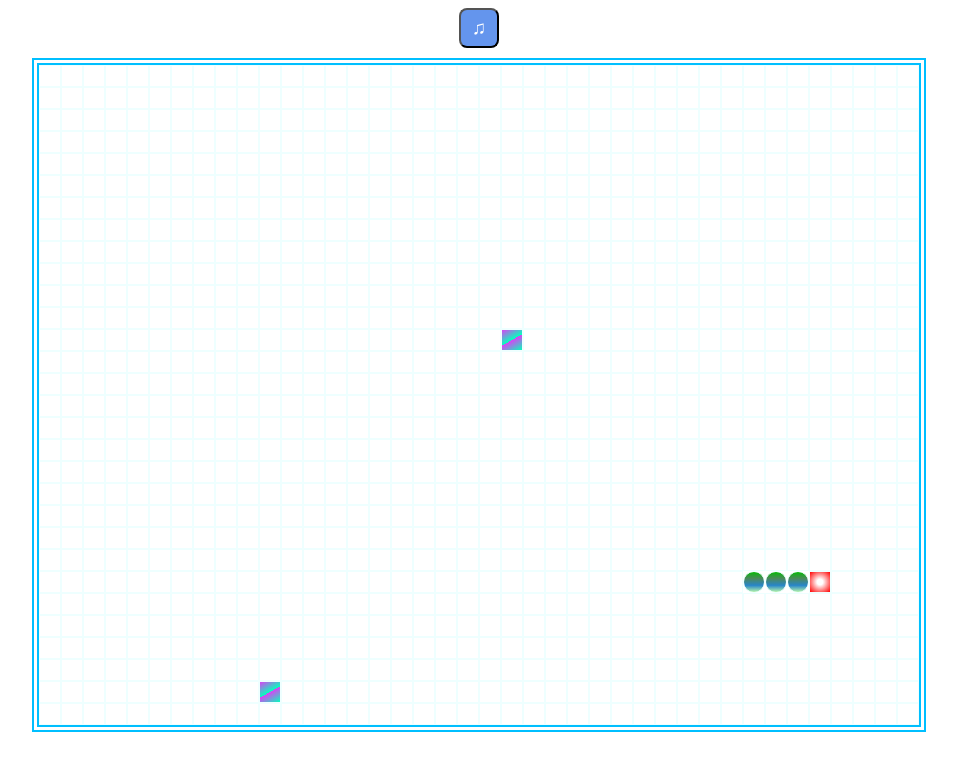
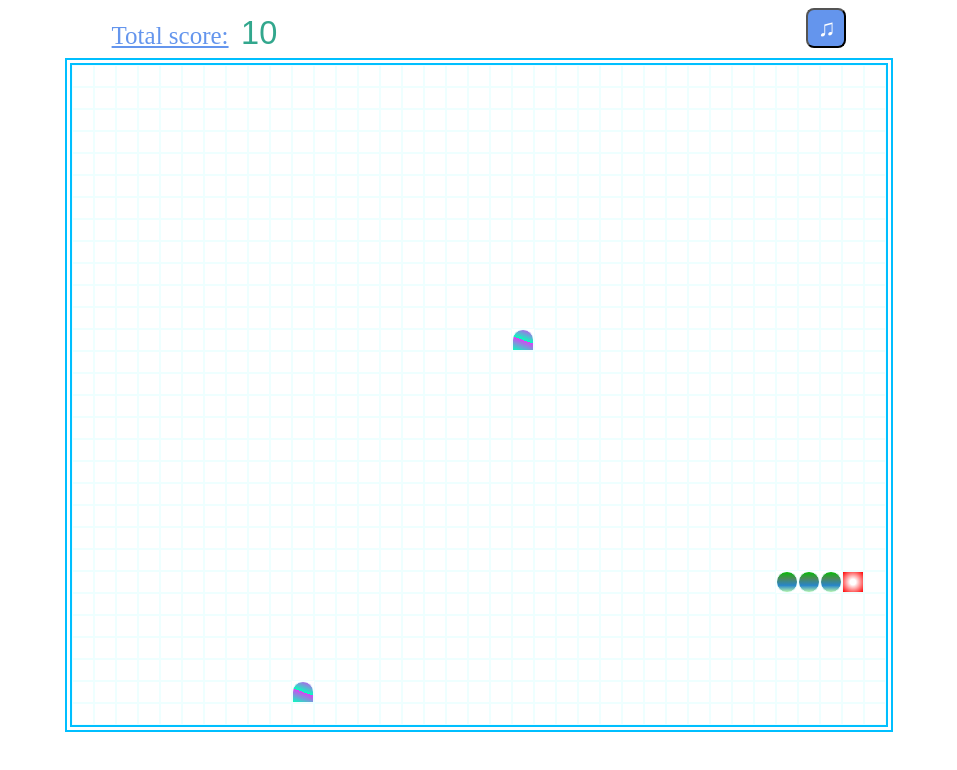
Before and after one commit to andorey/JS_practic, a plain HTML site: page snake/index.html in a window 1280 px wide. Shown: the whole page, without its empty margins (161-1118 px from the left). Drawn offline with Linux system fonts and the light colour scheme.

Commit message:
added counter and total score:

```diff
--- a/snake/index.html
+++ b/snake/index.html
@@ -50,8 +50,9 @@
 		}
 
 		.food{
-        	background: repeating-linear-gradient(150deg, #d943f4 50%, #05ffbd);
+        	background: repeating-linear-gradient(200deg, #d943f4 50%, #05ffbd);
             border: solid 0;
+			border-radius: 50% 50% 0 0;
 		}
 
         .field{
@@ -67,7 +68,7 @@
             text-shadow: #026269 -2px -3px 5px;
             height: 100%;
             width: 100%;
-            color: rgb(255, 255, 255);
+            color: rgb(232, 27, 27);
             font-size: 4.1em;
             font-weight: bold;
             background-color: rgba(0, 0, 0, 0.10)
@@ -82,19 +83,48 @@
             border-radius: 9px;
             box-shadow: white 0 0 15px;
         }
+
+		#header{
+            display: flex;
+            align-items: center;
+            justify-content: space-around;
+            align-content: first baseline;
+            width: 100%;
+			font-size: 20px;
+		}
+
+		.counter{
+            font-family: Arial, Helvetica, sans-serif;
+            height: 34px;
+            width: 150px;
+			font-size: 1.3em;
+			text-align: left;
+			padding-bottom: 10px;
+			color: #32a78d;
+		}
+
+		.score{
+			font-size: 25px;
+			color: cornflowerblue;
+		}
 	</style>
 </head>
 <body>
+<div id="header">
+	<span class="score"><u>Total score:</u>&nbsp;&nbsp;<span class="counter">0</span></span>
 	<button id="sound" class="active">&#9835</button>
+</div>
 <div id="game"></div>
 
 <script>
     const game = document.getElementById('game');
-    let columnNum = Math.floor(window.innerWidth / 32);
+    let columnNum = Math.floor(window.innerWidth / 34);
     let rowsNum = Math.floor(window.innerHeight / 26);
     let lineCheck = Array.from({length: rowsNum}, () => Array.from({length: columnNum}, () => 0));
     let volume = 0.02
 	let mice = 3;
+    let errors = false;
+    let counter = document.querySelector('.counter')
 
     const button  = document.querySelector('#sound');
     button.addEventListener('click', function (event) {
@@ -169,7 +199,7 @@
         }
 
 		let mouse = [0,0,0].map(coordinates)
-		while( mouse.every(el=> el.classList.contains('snakeHead') || el.classList.contains('snakeBody')) ){
+		while( mouse.some(el=> el.classList.contains('snakeHead') || el.classList.contains('snakeBody')) ){
 		    mouse = [0,0,0].map(coordinates)
 		}
 		mouse.map(el => el.classList.add('food'))
@@ -210,6 +240,15 @@
             }
 		}
         sound(1, volume)
+		errors = true;
+
+        bodySnake.forEach((e,i)=> i === 0 ? e.classList.add('snakeHead') : e.classList.add('snakeBody'))
+
+        if( bodySnake[0].classList.contains('snakeBody') ){
+            sound(3, volume)
+			clearInterval(interval)
+			restartGame()
+        }
 
         if ( bodySnake[0].classList.contains('food') ){
             bodySnake[0].classList.remove('food')
@@ -220,28 +259,27 @@
                 setTimeout(food, 200)
                 mice = 3
             }
-        }
-
-        bodySnake.forEach((e,i)=> i === 0 ? e.classList.add('snakeHead') : e.classList.add('snakeBody'))
-
-        if( bodySnake[0].classList.contains('snakeBody') ){
-            sound(3, volume)
-			clearInterval(interval)
-			restartGame()
+            counter.innerHTML = Number(counter.innerHTML) + 10;
         }
     }
 
     let interval = setInterval(move, 200)
 
 	window.addEventListener('keydown', function (event) {
-		if( event.key === 'ArrowLeft' && direction !== 'right'){
+	    if ( errors === true ) {
+            if (event.key === 'ArrowLeft' && direction !== 'right') {
                 direction = 'left'
-		}else if( event.key === 'ArrowRight' && direction !== 'left'){
+				errors = false;
+            } else if (event.key === 'ArrowRight' && direction !== 'left') {
                 direction = 'right'
-		}else if( event.key === 'ArrowUp' && direction !== 'down'){
+				errors = false;
+            } else if (event.key === 'ArrowUp' && direction !== 'down') {
                 direction = 'up'
-		}else if( event.key === 'ArrowDown' && direction !== 'up'){
+				errors = false;
+            } else if (event.key === 'ArrowDown' && direction !== 'up') {
                 direction = 'down'
+				errors = false;
+            }
         }
     })
 
```
Lines whose indentation alone changed are shown as unchanged.
